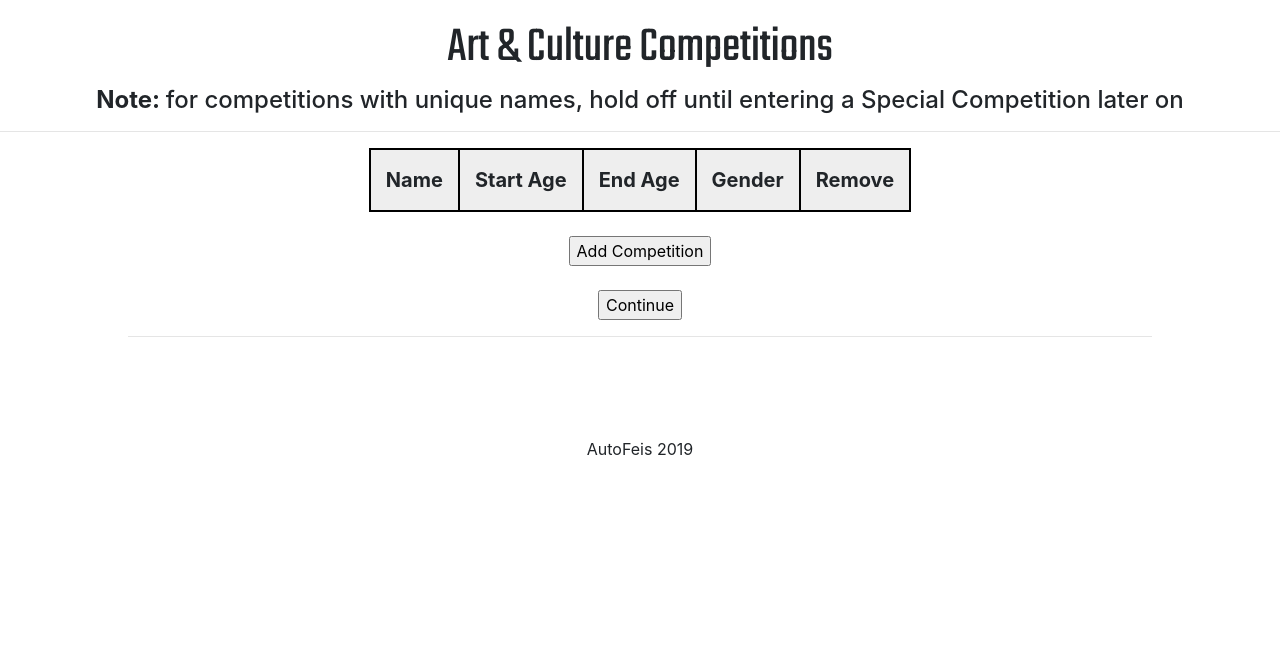
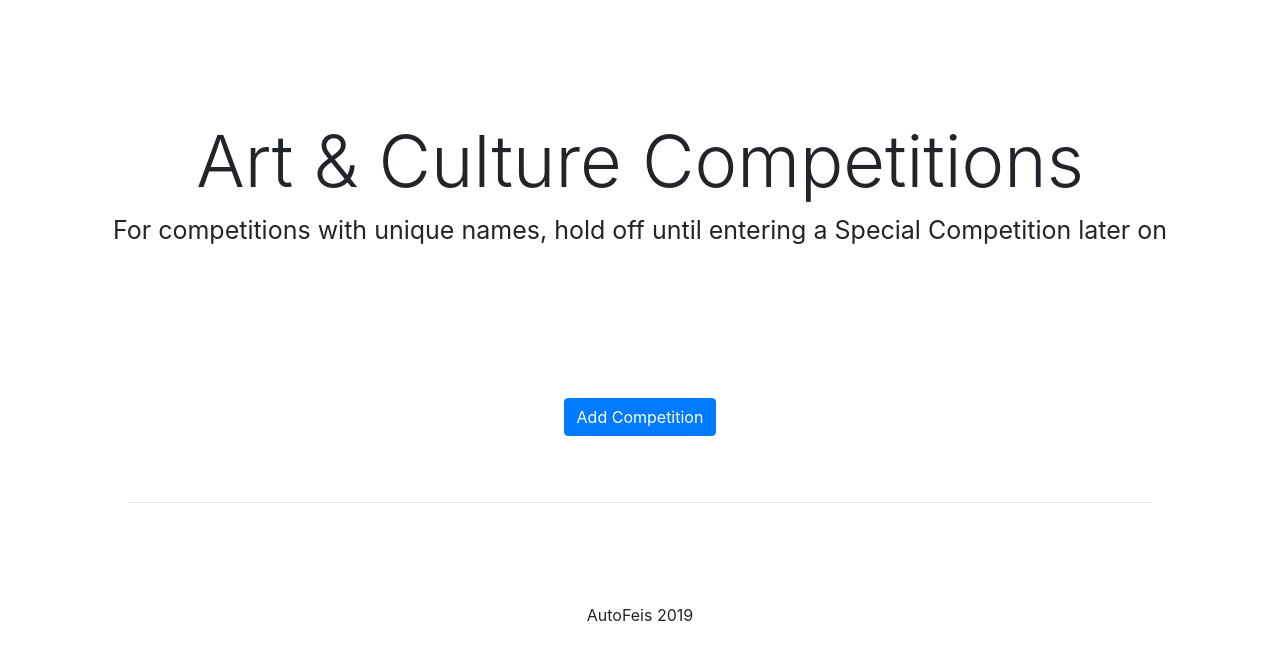
Before and after one commit to SpencerMcMurray/AutoFeis-v1, a Flask app: page /welcome/add_feis/art in a window 1280 px wide. Shown: the part 56-716 px from the top of the page. Run offline with Flask 2, Linux system fonts and the light colour scheme; the visitor is signed in with stand-in values (Sample User, id 1); data that the repository does not hold is empty; some libraries are stand-ins or nearby versions.

Commit message:
Updated dynamic art comps creation page

```diff
--- a/templates/createFeis/addFeisArt.html
+++ b/templates/createFeis/addFeisArt.html
@@ -1,40 +1,23 @@
 {% extends "generalTemplates/outline.html" %}
 {% block body %}
-    <body>
-        <style>
-            table {
-                margin:0px auto;
-                text-align:center;
-                font-size:20px;
-                border:2px solid black;
-            } th, td {
-                text-align:center;
-                padding: 15px;
-                border: 2px solid black;
-            }
-            table tr:nth-child(odd) {
-                background-color: #eee;
-            }
-            table tr:nth-child(even) {
-                background-color: #fff;
-            }
-        </style>
-        <h1 style="font-family:Teko;font-size:50px">Art & Culture Competitions</h1>
-        <h4><b>Note: </b>for competitions with unique names, hold off until entering a Special Competition later on</h4><hr>
-        <form method="POST">
-            <table style="margin: 0 auto;" id="AR">
-                <tr>
-                    <th>Name</th>
-                    <th>Start Age</th>
-                    <th>End Age</th>
-                    <th>Gender</th>
-                    <th>Remove</th>
-                </tr>
-            </table><br>
-            <input type="button" id="addAR" value="Add Competition" />
-
-            <input type="hidden" name="next" value="unique" /><br><br>
-            <input type="submit" value="Continue" />
-        </form>
+     <body>
+        <div class="sub-box">
+            <div class="container-fluid">
+                <div class="title">
+                    <h1 class="display-3">Art & Culture Competitions</h1>
+                    <p style="font-size: 25px">For competitions with unique names, hold off until entering a Special Competition later on</p>
+                </div>
+            </div>
+            <form action="{{ url_for('unique_add_feis') }}" style="font-size: 20px">
+                <div class="sub-box">
+                    <div id="AR" class="text-left mx-auto container d-flex p-2 flex-wrap align-items-center justify-content-center">
+                        <div class="feis-box" style="width: 0; border: none; background: none"></div>
+                    </div>
+                    <div class="text-center form-group col-md-12 justify-content-center py-3" style="padding-bottom: 10px;">
+                        <button type="button" id="addAR" class="btn btn-primary">Add Competition</button>
+                    </div>
+                </div>
+            </form>
+        </div>
     </body>
 {% endblock body %}
--- a/templates/createFeis/addFeisBasic.html
+++ b/templates/createFeis/addFeisBasic.html
@@ -5,6 +5,7 @@
             <div class="container-fluid">
                 <div class="title">
                     <h1 class="display-3">Add Extra Basic Competitions</h1>
+                    <p style="font-size: 25px">For competitions with unique names, hold off until entering a Special Competition later on</p>
                 </div>
             </div>
             <form action="{{ url_for('art_add_feis') }}" style="font-size: 20px">
@@ -35,6 +36,9 @@
                         <button type="button" id="addTNN" class="btn btn-primary">Add Competition</button>
                     </div>
                 </div>
+                <div class="text-center form-group col-md-12 justify-content-center" style="padding-bottom: 10px;">
+                    <button type="submit" class="btn btn-primary">Next</button>
+                </div>
             </form>
         </div>
     </body>
```
